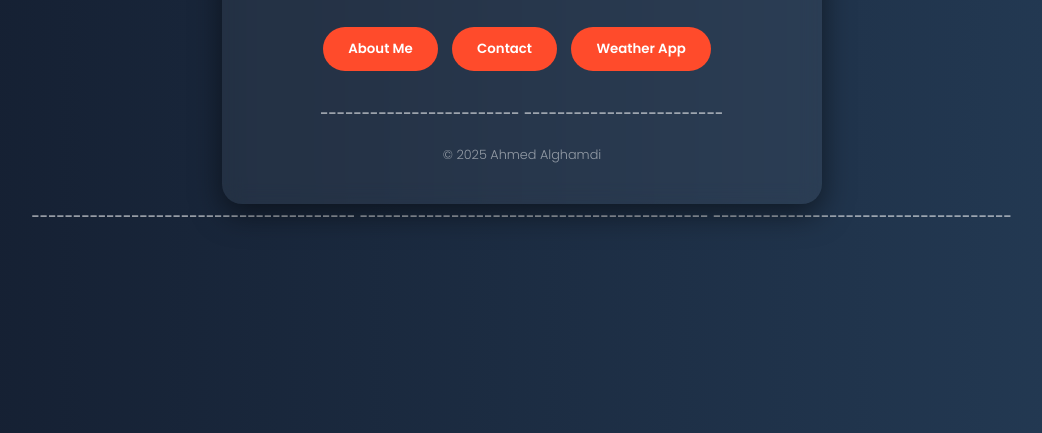
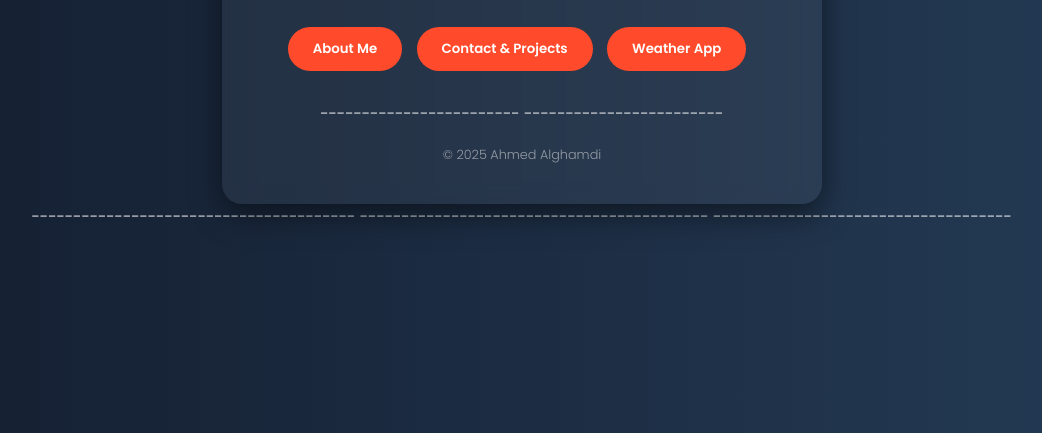
Before and after one commit to AHMED-ALGHAMDI-100/My-Website-With-Domain, a plain HTML site: page index.html in a window 1280 px wide. Shown: the part 367-800 px from the top of the page, without its empty margins (118-1160 px from the left). Drawn offline with Linux system fonts and the light colour scheme.

Commit message:
adding "-Projects" at buttons class

```diff
--- a/index.html
+++ b/index.html
@@ -157,7 +157,7 @@ a:hover {
 
 <div class="buttons">
   <button onclick="showSection('about')">About Me</button>
-      <button onclick="showSection('contact')">Contact</button>
+  <button onclick="showSection('contact-projects')">Contact & Projects</button>
   <button onclick="showSection('weather')">Weather App</button>
 </div>
 
@@ -166,16 +166,22 @@ a:hover {
   <p>I LOVE TO LEARN</p>
 </section>
 
-    <section id="contact">
-      <h2>Contact</h2>
+<section id="contact-projects">
+  <h2>Contact & Projects</h2>
   <p>Email: <a href="mailto:ahmed_alghamdi11@outlook.com">ahmed_alghamdi11@outlook.com</a></p>
-      <p>LinkedIn: <a href="https://www.linkedin.com/in/ahmed-al-ghamdi-375864366/" target="_blank" rel="noopener noreferrer">www.linkedin.com/in/ahmed-al-ghamdi-375864366</a></p>
+  <p>LinkedIn:
+    <a href="https://www.linkedin.com/in/ahmed-al-ghamdi-375864366/" target="_blank" rel="noopener noreferrer">
+      www.linkedin.com/in/ahmed-al-ghamdi-375864366
+    </a>
+  </p>
   <p>GitHub Repositories/Releases:</p>
   <ul>
-    	     <li><a href="https://github.com/AHMED-ALGHAMDI-100/ObjectDetectionDroneProject.git" target="_blank" rel="noopener noreferrer">ComputerVisionProject</a></li>
+    <li><a href="https://github.com/AHMED-ALGHAMDI-100/ObjectDetectionDroneProject.git" target="_blank" rel="noopener noreferrer">Computer-Vision-Project</a></li>
     <li><a href="https://github.com/AHMED-ALGHAMDI-100/Library-Management-System/releases/tag/v2.0" target="_blank" rel="noopener noreferrer">LMS</a></li>
-      <!-- Empty as requested -->
+    <li><a href="https://github.com/AHMED-ALGHAMDI-100/Loan-Data-Analysis-Visualization" target="_blank" rel="noopener noreferrer">Analyzed-Loan-Data</a></li>
+  </ul>
 </section>
+
 
 ------------------------
 
```
Lines whose indentation alone changed are shown as unchanged.
